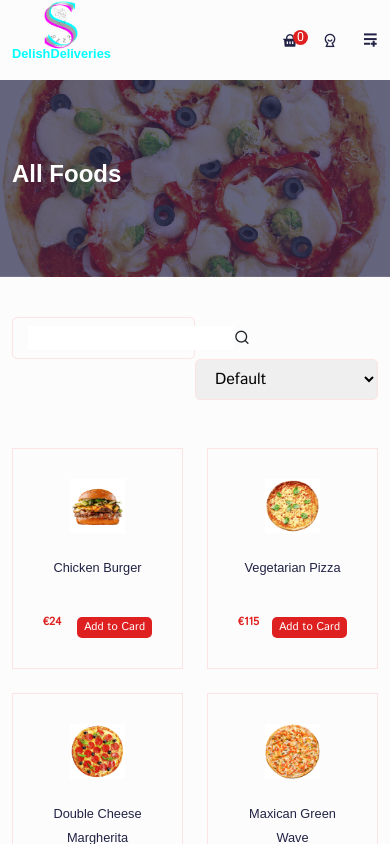
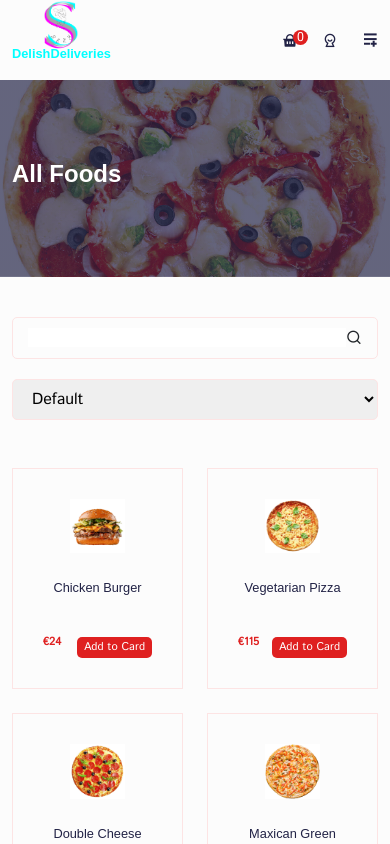
Before and after one commit to sbrycbc/delish-deliveries, a React (Create React App) app: page /foods in a window 390 px wide. Shown: the top 844 px of the page. Built offline with nearby package versions, Linux system fonts and the light colour scheme; a web font is replaced by a local one.

Commit message:
added responsive styling..

```diff
--- a/src/pages/AllFoods.jsx
+++ b/src/pages/AllFoods.jsx
@@ -45,15 +45,15 @@
     <section>
       <Container>
         <Row>
-          <Col lg="6" md="6" sm="6">
-            <div className="search_widget d-flex align-items-center justify-content-between w-50">
+          <Col lg="6" md="6" sm="6" xs="12">
+            <div className="search_widget d-flex align-items-center justify-content-between">
               <input type="text" placeholder="I'm looking for..."
               value={searchTerm}
               onChange={(e)=> setSearchTerm(e.target.value)}/>
               <span><i className="ri-search-line"></i></span>
             </div>
           </Col>
-          <Col lg="6" md="6" sm="6" className="mb-5">
+          <Col lg="6" md="6" sm="6" xs="12" className="mb-5">
             <div className="sorting_widget text-end">
               <select className='w-50'>
                 <option>Default</option>
--- a/src/styles/all-foods.css
+++ b/src/styles/all-foods.css
@@ -12,3 +12,19 @@
 .search_widget input:focus {
     outline:none;
 }
+
+@media only screen and (max-width: 768px) {
+    .search_widget {
+        width: 100%;
+        margin-bottom: 20px;
+    }
+    .search_widget input {
+        width: 100%;
+        font-size: .8rem;
+    }
+    .sorting_widget select {
+        width: 100% !important;
+    }
+
+
+}
```
